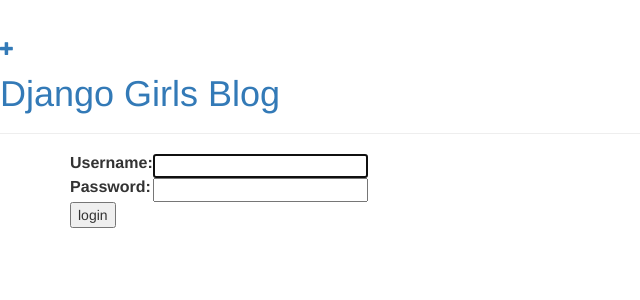
After one commit to toteano/my-django-blog, a Django app: page /accounts/login/?next=/post/new/ in a window 1280 px wide. The commit adds this page. Shown: the top 300 px of the page, without its empty margins (0-640 px from the left). Run offline with Django 3.2, Linux system fonts and the light colour scheme; some libraries are stand-ins or nearby versions.

```diff
--- a/blog/templates/blog/post_detail.html
+++ b/blog/templates/blog/post_detail.html
@@ -8,6 +8,7 @@
             </div>
         {% endif %}
         <a class="btn btn-default" href="{% url "post_edit" pk=post.pk %}"><span class="glyphicon glyphicon-pencil"></span></a>
+        <a class="btn btn-default" href="{% url "post_remove" pk=post.pk %}"><span class="glyphicon glyphicon-remove"></span></a>
         <h1>{{ post.title }}</h1>
         <p>{{ post.text|linebreaks }}</p>
     </div>
--- /dev/null
+++ b/blog/templates/registration/login.html
@@ -0,0 +1,26 @@
+{% extends "blog/base.html" %}
+
+{% block content %}
+
+{% if form.errors %}
+<p>Your username and password didn't match. Please try again.</p>
+{% endif %}
+
+<form method="post" action="{% url 'django.contrib.auth.views.login' %}">
+{% csrf_token %}
+<table>
+<tr>
+    <td>{{ form.username.label_tag }}</td>
+    <td>{{ form.username }}</td>
+</tr>
+<tr>
+    <td>{{ form.password.label_tag }}</td>
+    <td>{{ form.password }}</td>
+</tr>
+</table>
+
+<input type="submit" value="login" />
+<input type="hidden" name="next" value="{{ next }}" />
+</form>
+
+{% endblock %}
--- a/blog/urls.py
+++ b/blog/urls.py
@@ -6,4 +6,5 @@ urlpatterns = [
     url(r'^post/(?P<pk>[0-9]+)/$', views.post_detail),
     url(r'^post/new/$', views.post_new, name='post_new'),
     url(r'^post/(?P<pk>[0-9]+)/edit/$', views.post_edit, name='post_edit'),
+    url(r'^post/(?P<pk>[0-9]+)/remove/$', views.post_remove, name='post_remove')
 ]
--- a/mysite/settings.py
+++ b/mysite/settings.py
@@ -103,3 +103,5 @@ TIME_ZONE = 'Europe/Kiev'
 
 STATIC_URL = '/static/'
 STATIC_ROOT = os.path.join(BASE_DIR, 'static')
+
+LOGIN_REDIRECT_URL = '/'
--- a/mysite/urls.py
+++ b/mysite/urls.py
@@ -1,7 +1,9 @@
-from django.conf.urls import include, url
+from django.conf.urls import patterns, include, url
 from django.contrib import admin
+admin.autodiscover()
 
 urlpatterns = [
     url(r'^admin/', include(admin.site.urls)),
-    url(r'', include('blog.urls'))
+    url(r'^accounts/login/$', 'django.contrib.auth.views.login'),
+    url(r'', include('blog.urls')),
 ]
```
Also changed, not shown: blog/views.py (+9 -0 lines).
